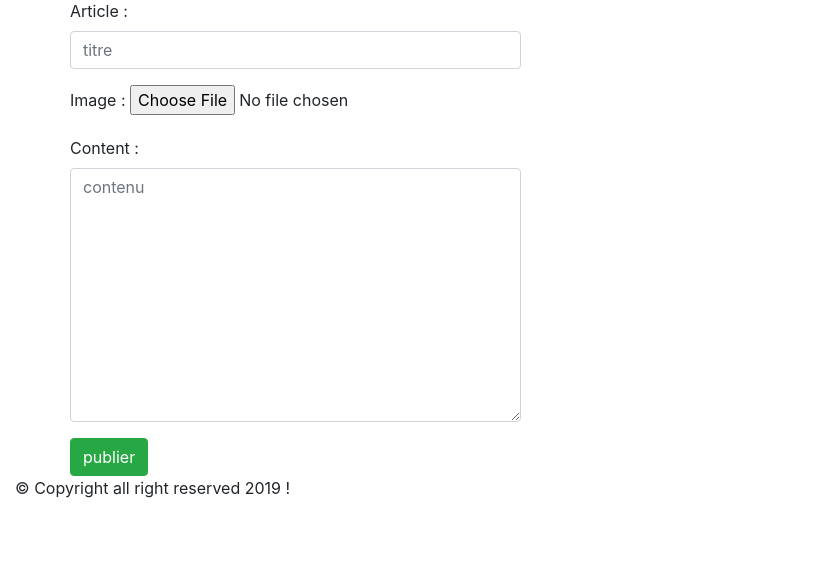
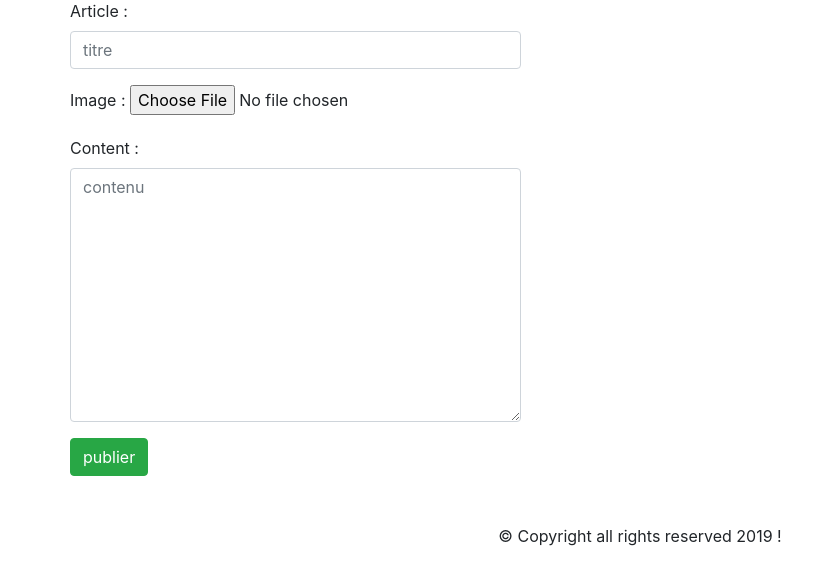
Before and after one commit to noreynidev/crud-django, a Django app: page /create in a window 1280 px wide. Shown: the part 113-698 px from the top of the page, without its empty margins (0-828 px from the left). Run offline with Django 3.2, Linux system fonts and the light colour scheme; some libraries are stand-ins or nearby versions.

Commit message:
updated listing template

```diff
--- a/posts/templates/posts/listings.html
+++ b/posts/templates/posts/listings.html
@@ -7,6 +7,8 @@
         <h3>{{post.title}}</h3>
         <p >{{post.content|truncatewords:10}} ... <a class="btn btn-dark" href="{% url 'posts:details' post.id %}">voir les détails</a></p>
       </div>
+      {%empty%}
+      <h3 class="text-center">Aucun article n'est  actuellement  disponible</h3>
   {% endfor %}
   </div>
 {% endblock content %}
--- a/posts/templates/posts/partials/base.html
+++ b/posts/templates/posts/partials/base.html
@@ -22,7 +22,9 @@
         {% block content %}
 
         {% endblock content %}
-        {% include "./footer.html" %}
+        <div class="mt-5 text-center ">
+            {% include "./footer.html" %}
+        </div>
     </div>
 
     <!--comment static files for local -->
--- a/posts/templates/posts/partials/footer.html
+++ b/posts/templates/posts/partials/footer.html
@@ -1,3 +1,3 @@
 <footer>
-    <p>&copy; Copyright all right reserved {% now 'Y' %} !</p>
+    <p>&copy; Copyright all rights reserved {% now 'Y' %} !</p>
 </footer>
```
